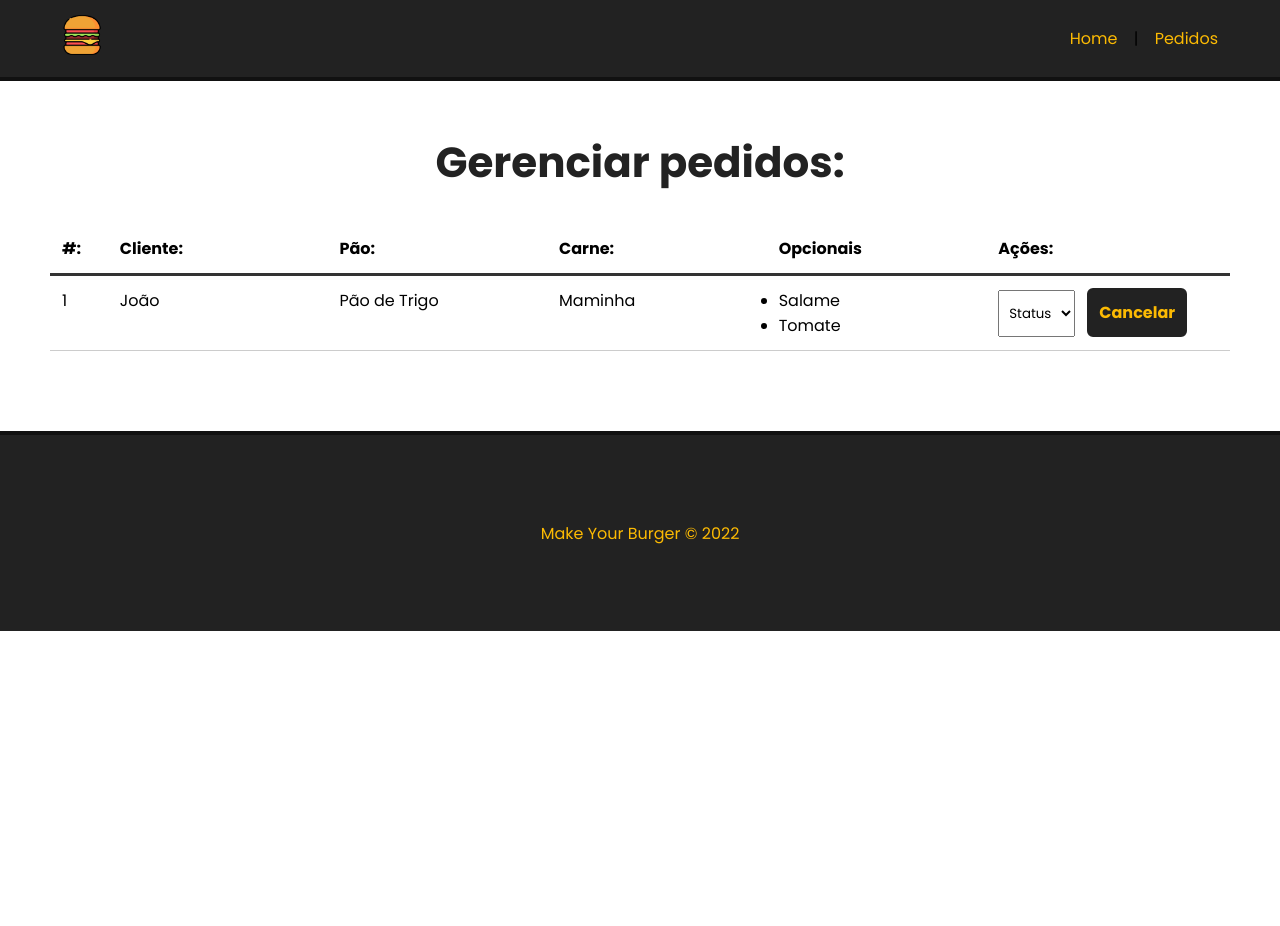
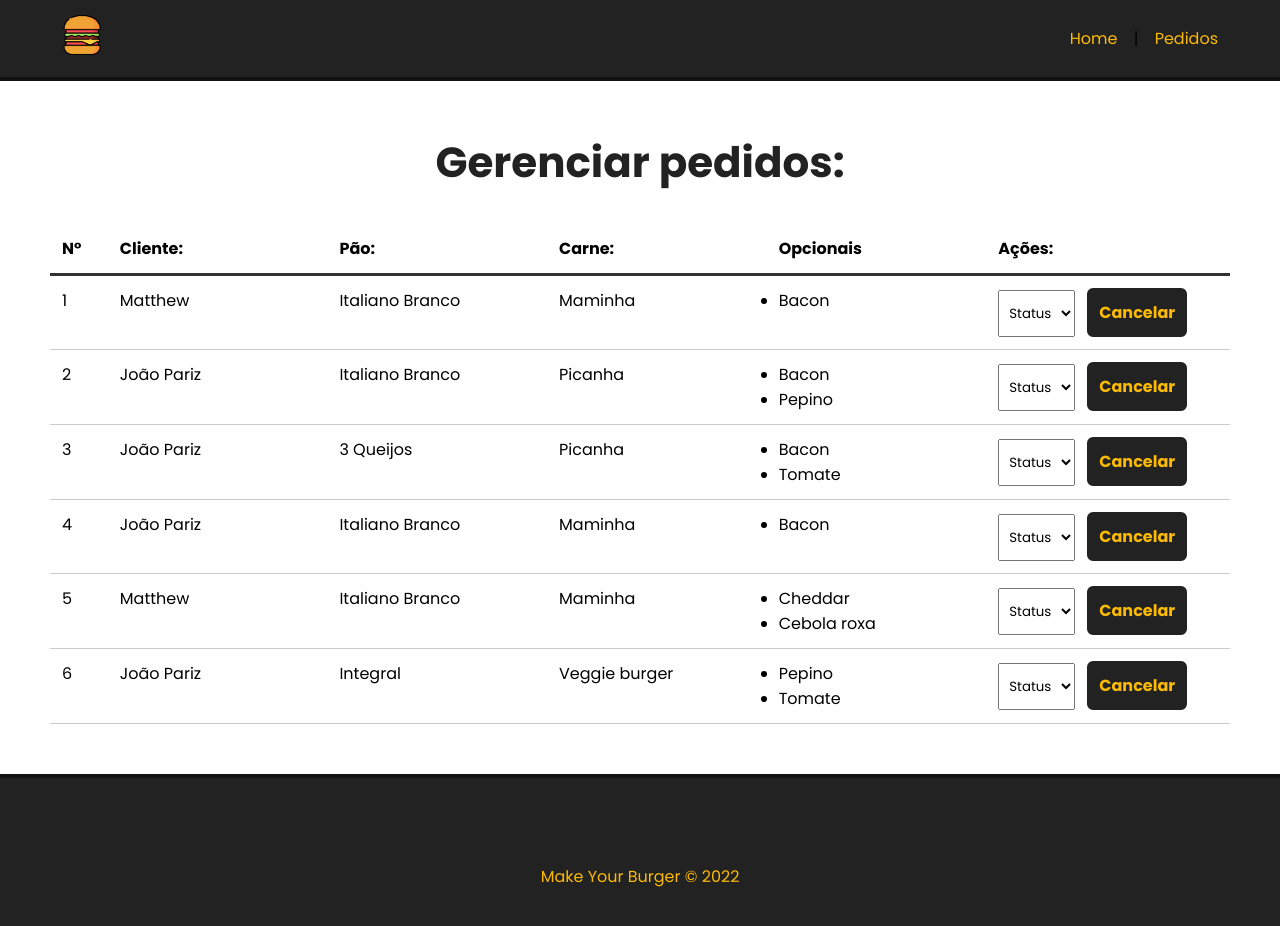
Before and after one commit to joaopariz/make-your-burger, a Vue app: page /pedidos in a window 1280 px wide. Shown: the top 926 px of the page. Before the commit the page ends 800 px from the top, so only its background shows below. Built offline with nearby package versions, Linux system fonts and the light colour scheme; data requests are answered from the project's data file.

Commit message:
rescuing requests from the database

```diff
--- a/db/db.json
+++ b/db/db.json
@@ -130,6 +130,17 @@
       ],
       "status": "Solicitado",
       "id": 5
+    },
+    {
+      "nome": "João Pariz",
+      "carne": "Veggie burger",
+      "pao": "Integral",
+      "opcionais": [
+        "Pepino",
+        "Tomate"
+      ],
+      "status": "Solicitado",
+      "id": 6
     }
   ]
 }
--- a/src/components/Dashboard.vue
+++ b/src/components/Dashboard.vue
@@ -2,7 +2,7 @@
   <div class="burger-table">
     <div>
       <div class="burger-table-heading">
-        <div class="order-id">#:</div>
+        <div class="order-id">N°</div>
         <div>Cliente:</div>
         <div>Pão:</div>
         <div>Carne:</div>
@@ -10,15 +10,23 @@
         <div>Ações:</div>
       </div>
       <div class="burger-table-rows">
-        <div class="burger-table-row">
-          <div class="order-number">1</div>
-          <div>João</div>
-          <div>Pão de Trigo</div>
-          <div>Maminha</div>
+        <div
+          class="burger-table-row"
+          v-for="burger in burgers"
+          :key="burger.id"
+        >
+          <div class="order-number">{{ burger.id }}</div>
+          <div>{{ burger.nome }}</div>
+          <div>{{ burger.pao }}</div>
+          <div>{{ burger.carne }}</div>
           <div>
             <ul>
-              <li>Salame</li>
-              <li>Tomate</li>
+              <li
+                v-for="(opcional, index) in burger.opcionais"
+                :key="index.burger"
+              >
+                {{ opcional }}
+              </li>
             </ul>
           </div>
           <div>
@@ -36,6 +44,27 @@
 <script>
 export default {
   name: "Dashboard",
+  data() {
+    return {
+      burgers: null,
+      burger_id: null,
+      status: [],
+    };
+  },
+  methods: {
+    async getPedidos() {
+      const req = await fetch("http://localhost:3000/burgers");
+
+      const data = await req.json();
+
+      this.burgers = data;
+
+      // Resgatar os status
+    },
+  },
+  mounted() {
+    this.getPedidos();
+  },
 };
 </script>
 
```
